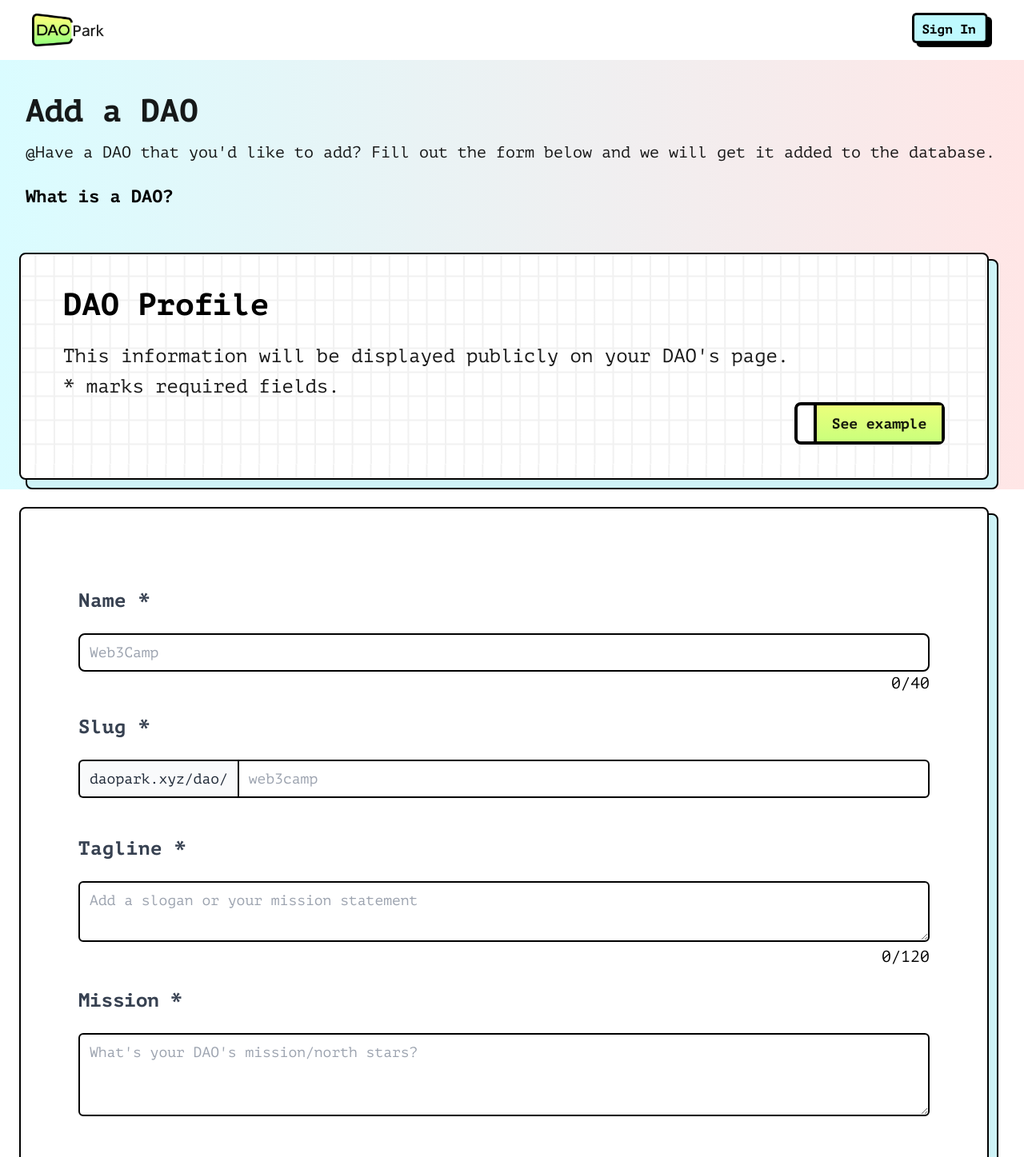
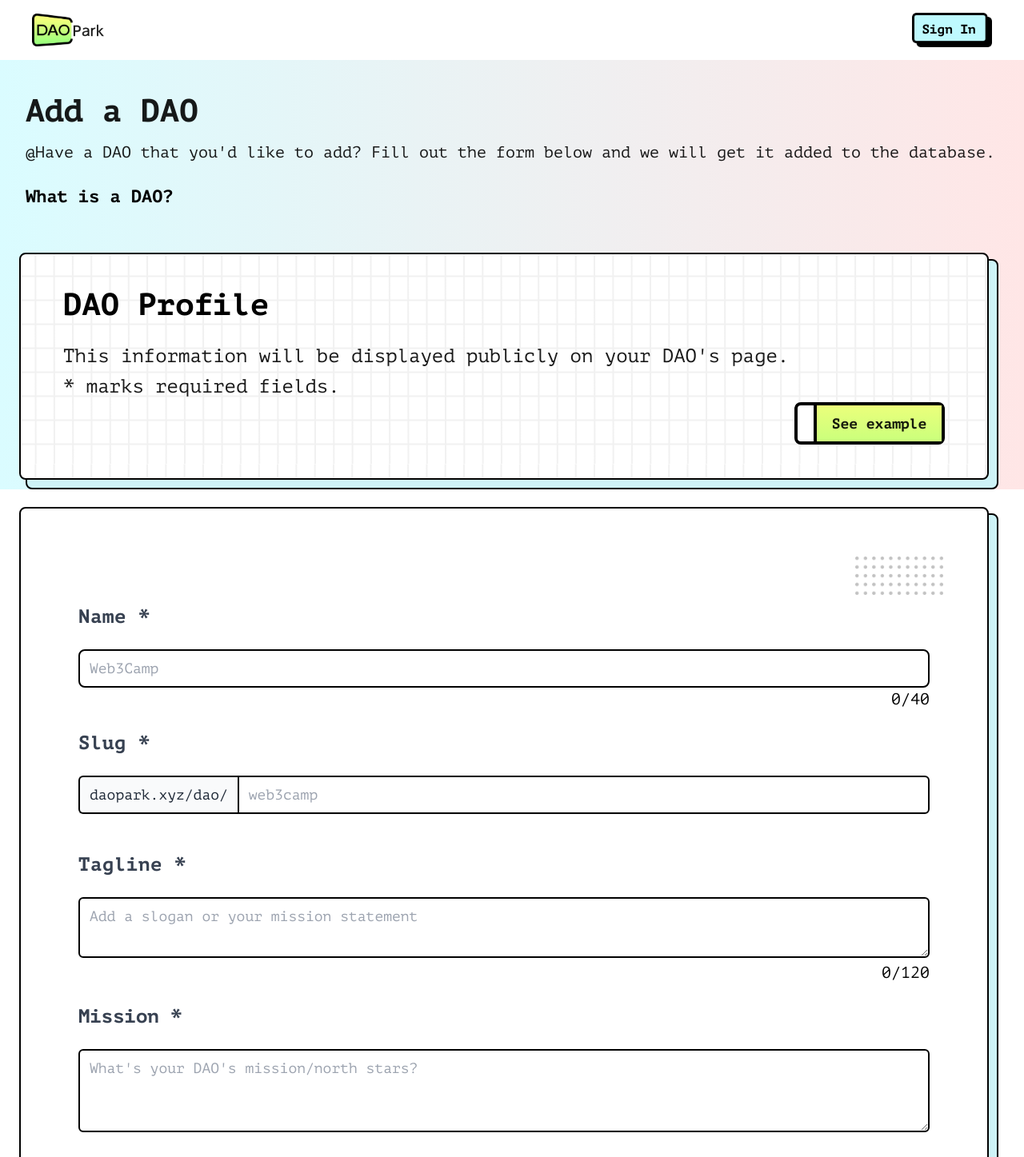
Before and after one commit to Web3Camp-Labs/daopark, a Next.js app: page /add in a window 1280 px wide. Shown: the top 1447 px of the page at 80% size. Built offline with nearby package versions, Linux system fonts and the light colour scheme; no server answers.

Commit message:
Update addContent.jsx

```diff
--- a/components/add/addContent.jsx
+++ b/components/add/addContent.jsx
@@ -70,12 +70,15 @@ margin: 0 2em;
     border-radius: 8px;
     margin:-10px 0 0 -10px;
     border: 2px solid #000000;
-    background: #fff;
-    padding: 100px 4.5rem 50px;
+    background:#fff url("/assets/images/bgRht.png") no-repeat 95% 60px ;
+    background-size: 110px;
+    padding: 120px 4.5rem 50px;
   }
   @media (max-width: 560px) {
     .midBox{
-      padding: 20px;
+      background:#fff url("/assets/images/bgRht.png") no-repeat 85% 50px ;
+      background-size: 110px;
+      padding:70px 20px 20px;
     }
   }
 `
@@ -324,7 +327,6 @@ export default function AddContent() {
         <TipsModal show={showSuccess}/>
         <Modal close={closeImageBox} title={imgTit} show={showBox} handleImg={handleImg}/>
             <ContentBox>
-
                 <div className="midBox">
                     <div >
                         <div className="col-span-3 sm:col-span-2">
```
